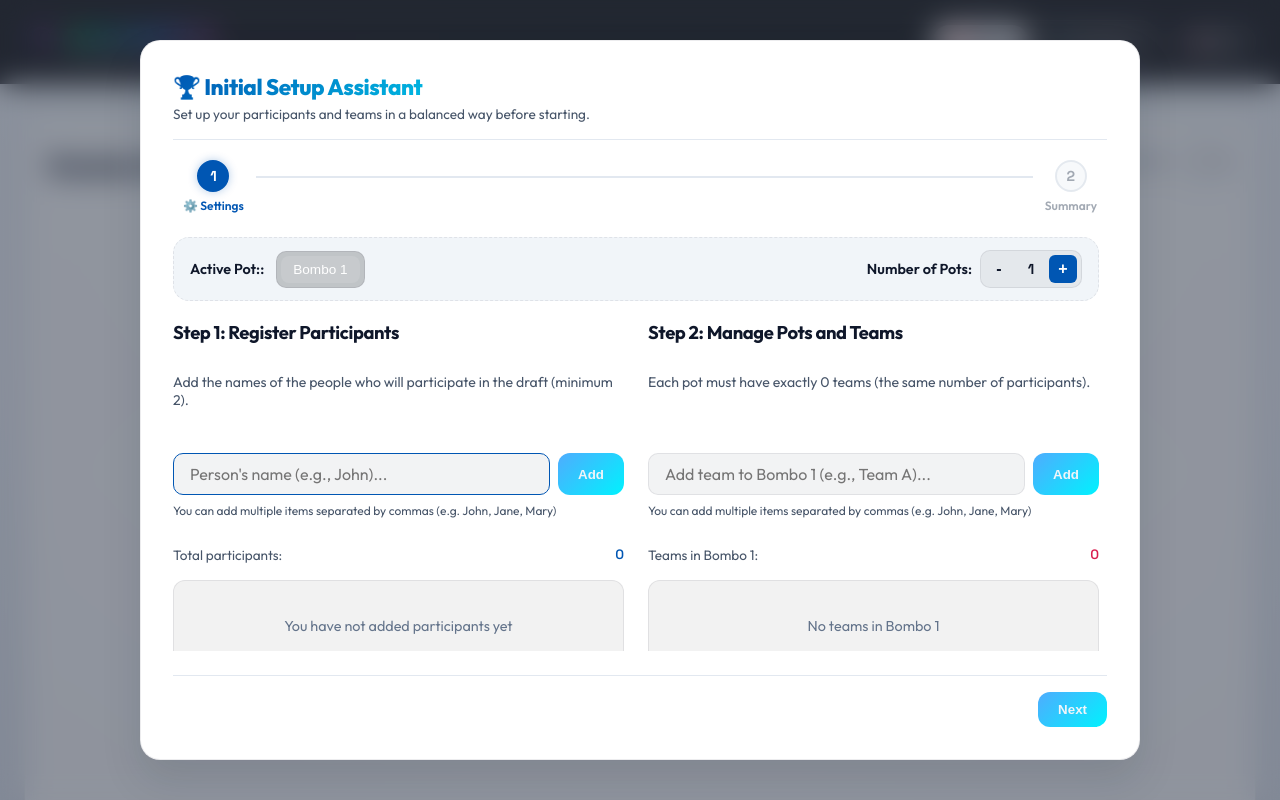
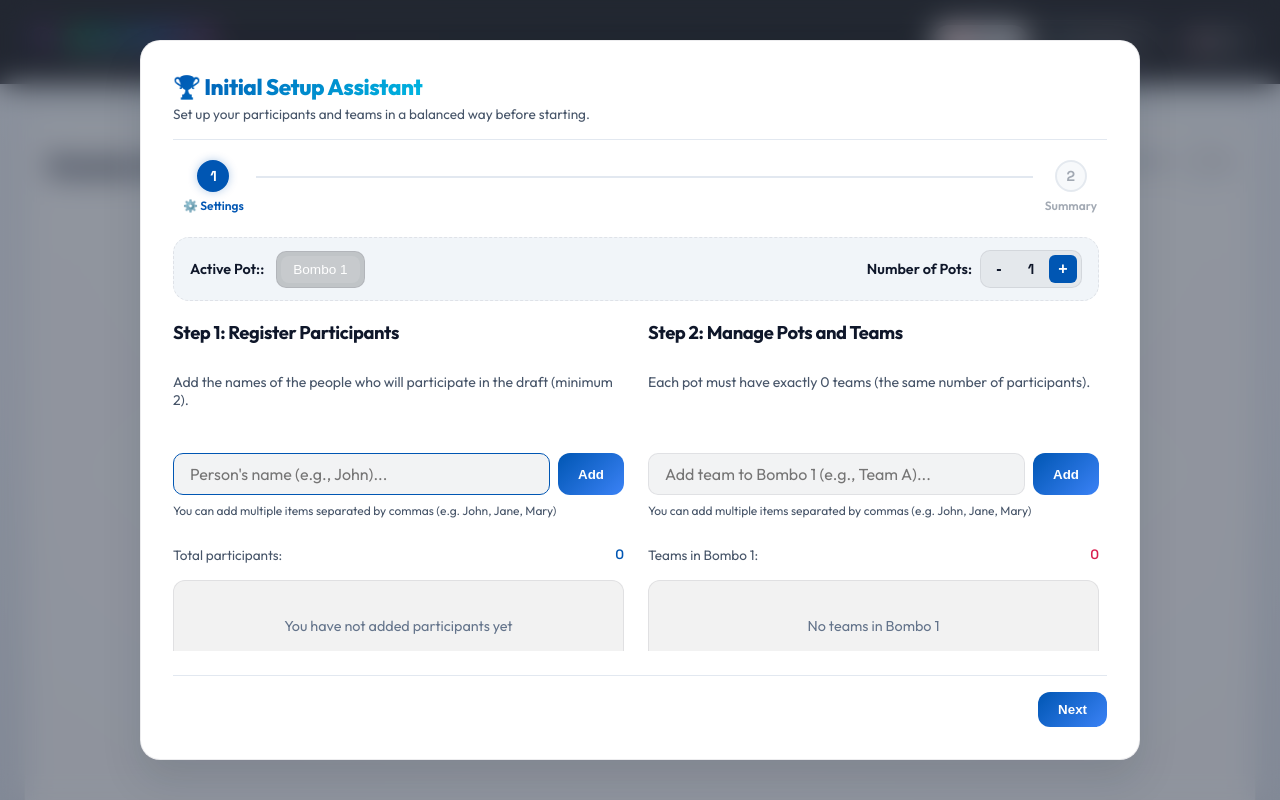
Before and after one commit to alanXdev0/double-draw-app, a React (Vite) app: page / in a window 1280 px wide. Shown: the top 800 px of the page. Built offline with nearby package versions, Linux system fonts and the light colour scheme.

Commit message:
commitiar

```diff
--- a/src/components/SetupPanel.jsx
+++ b/src/components/SetupPanel.jsx
@@ -246,7 +246,7 @@ export default function SetupPanel({
             type="button"
             className="btn-secondary"
             onClick={onOpenWizard}
-            style={{ borderColor: 'rgba(0, 242, 254, 0.4)', color: '#f8fafc', background: 'rgba(0, 242, 254, 0.05)' }}
+            style={{ borderColor: 'rgba(0, 86, 179, 0.35)', color: 'var(--cyan-primary)', background: 'rgba(0, 86, 179, 0.06)' }}
           >
             {t('setup_btn_open_wizard')}
           </button>
@@ -255,7 +255,7 @@ export default function SetupPanel({
             type="button"
             className="btn-secondary"
             onClick={confirmReset}
-            style={{ borderColor: 'rgba(239, 68, 68, 0.4)', color: '#f8fafc', background: 'rgba(239, 68, 68, 0.05)' }}
+            style={{ borderColor: 'rgba(217, 29, 78, 0.35)', color: 'var(--magenta-primary)', background: 'rgba(217, 29, 78, 0.06)' }}
           >
             {t('setup_btn_reset_defaults')}
           </button>
--- a/src/index.css
+++ b/src/index.css
@@ -401,8 +401,8 @@ header {
 }
 
 .btn-primary {
-  background: linear-gradient(135deg, #4facfe 0%, #00f2fe 100%);
-  color: var(--bg-darker);
+  background: linear-gradient(135deg, var(--cyan-primary) 0%, #3b82f6 100%);
+  color: #ffffff;
   border: none;
   padding: 10px 20px;
   border-radius: 12px;
@@ -416,7 +416,7 @@ header {
 
 .btn-primary:hover {
   transform: translateY(-2px);
-  box-shadow: 0 4px 15px rgba(0, 242, 254, 0.4);
+  box-shadow: 0 4px 15px rgba(0, 86, 179, 0.35);
 }
 
 .btn-secondary {
```
